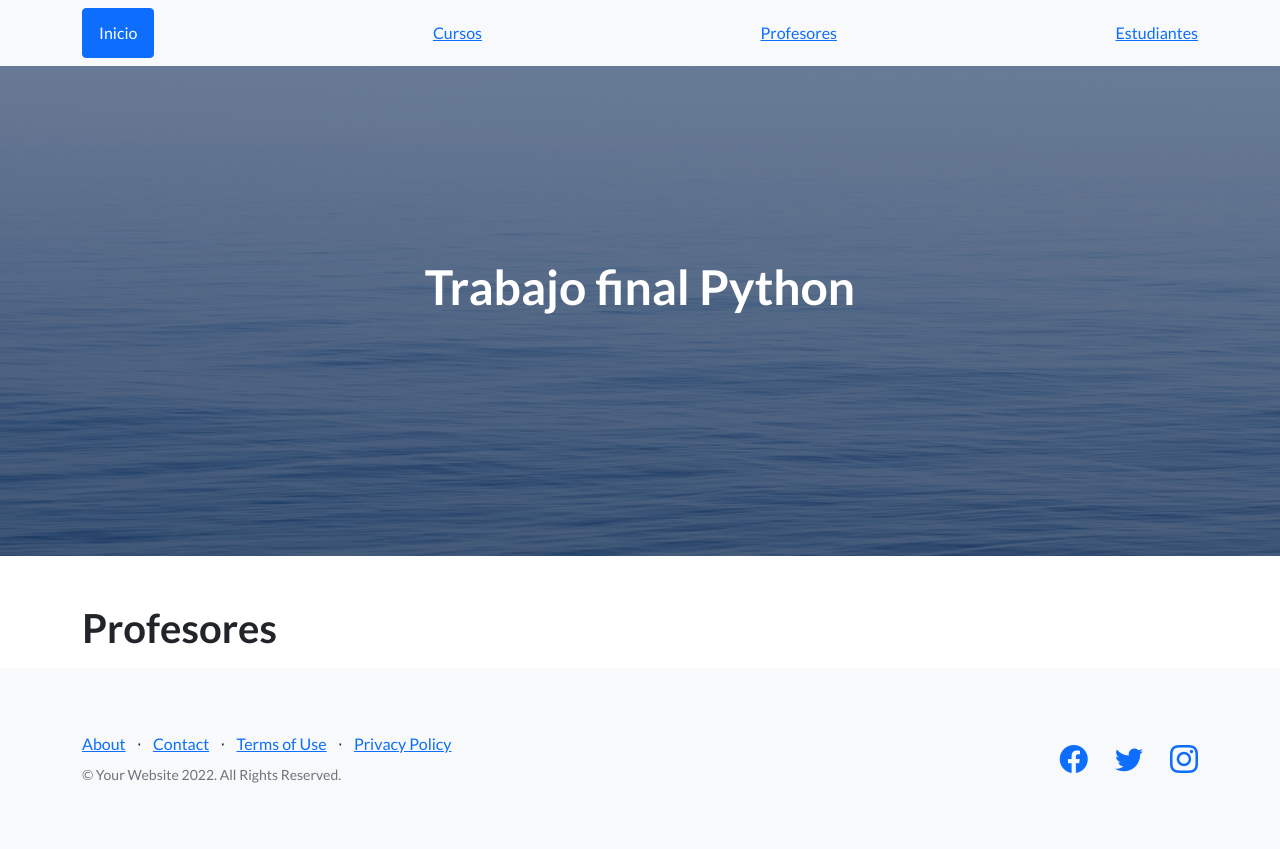
After one commit to felixmasera/ProyectoCoder, a Django app: page /leer-profesores/ in a window 1280 px wide. The commit adds this page. Run offline with Django 4.2, Linux system fonts and the light colour scheme; data that the repository does not hold is empty; some libraries are stand-ins or nearby versions.

Commit message:
clase22completa

```diff
--- a/AppCoder/models.py
+++ b/AppCoder/models.py
@@ -28,6 +28,8 @@
     email = models.EmailField()
     profesion = models.CharField(max_length=30)
 
+    def __str__(self):
+        return self.nombre + " " + self.apellido
     class Meta:
         verbose_name_plural= 'Profesores'
 
--- /dev/null
+++ b/AppCoder/templates/AppCoder/leer-profesores.html
@@ -0,0 +1,42 @@
+{% extends 'AppCoder/padre.html' %}
+
+{% block titulo %}
+
+Estos son nuestros integrantes
+{% endblock %}
+
+{% block contenido %}
+
+<section class="mt-5">
+    <div class="container">
+        <div class="row">
+            <divc class="col-lg-12">
+                <h1>Profesores</h1>
+                <p>
+                    <form action="{% url 'estudiantes' %}"></form>
+                    <ul>
+                    {% for profesor in profesores %}
+                        <li>{{ profesor }} - <a href="{% url 'eliminar-profesor' profesor.id %}">Eliminar</a></li>
+                    {% endfor %}
+                    </ul>
+
+                </p>
+
+            </divc>
+
+        </div>
+
+    </div>
+
+</section>
+
+
+
+
+
+
+
+
+
+
+{% endblock  %}
--- a/AppCoder/templates/AppCoder/padre.html
+++ b/AppCoder/templates/AppCoder/padre.html
@@ -34,7 +34,7 @@
                     <div class="col-xl-6">
                         <div class="text-center text-white">
                             <!-- Page heading-->
-                            <h1 class="mb-5">Nuestra wen intermedia con Django!</h1>
+                            <h1 class="mb-5">Trabajo final Python</h1>
 
                         </div>
                     </div>
--- a/AppCoder/templates/AppCoder/profesores.html
+++ b/AppCoder/templates/AppCoder/profesores.html
@@ -6,8 +6,9 @@
 {% endblock %}
 
 {% block contenido %}
-<h1>Profesores</h1>
-<p>Aqui va la info de los profes</p>
+
+
+
 
 
 <form action="{% url 'profesores' %}" method="POST">
--- a/AppCoder/templates/AppCoder/resultados-busqueda.html
+++ b/AppCoder/templates/AppCoder/resultados-busqueda.html
@@ -20,14 +20,14 @@
 </head>
 <body>
 
-    <p>Estamos buscando la camada {{ camada }}</p>
+    <p>Estamos buscando la camada: {{ camada }}</p>
 
     {% if cursos %}
 
     <ul>
         {% for curso in cursos %}
-        <li>{{ curso.camada }}:<li>
-        <li>{{ curso.nombre }}</li>
+            <li>{{ curso.camada }}:<li>
+            <li>{{ curso.nombre }}</li>
         {% endfor %}
     </ul>
 
--- a/AppCoder/urls.py
+++ b/AppCoder/urls.py
@@ -11,6 +11,8 @@
     path('entregables/', entregables,name='entregables'),
     #path('curso-formulario/',curso_formulario, name='curso-formulario'),
     path('profesor-formulario/', profesor_formulario,name='profesor-formulario' ),
-    path('busqueda-camada/',buscar_camada, name='busqueda-camada'),
-    path('buscar/', buscar,name='buscar')
+    #path('busqueda-camada/',buscar_camada, name='busqueda-camada'),
+    path('buscar/', buscar,name='buscar'),
+    path('leer-profesores/',leer_profesores, name = 'leer-profesores'),
+    path('eliminar-profesor/<profesor_id>',eliminar_profesor, name='eliminar-profesor')
 ]
--- a/AppCoder/views.py
+++ b/AppCoder/views.py
@@ -20,6 +20,8 @@
             informacion = mi_formulario.cleaned_data
             curso = Curso(nombre=informacion['curso'], camada=informacion['camada'])
             curso.save()
+
+
 
             nuevo_curso = {'nombre': informacion['curso'], 'camada': informacion['camada']}
             return render(request, 'AppCoder/cursos.html',{'formulario_curso': mi_formulario,
@@ -118,4 +120,24 @@
     else:
         resultado= 'Espacios en blanco'
 
-        return render(request, 'AppCoder/inicio.html', {'resultado': resultado})
+    return render(request, 'AppCoder/inicio.html', {'resultado': resultado})
+
+def leer_profesores(request):
+       profesores = Profesor.objects.all()
+
+       contexto = {'profesores':profesores}
+
+       return render(request, 'AppCoder/leer-profesores.html', contexto)
+
+
+
+def eliminar_profesor(request,profesor_id):
+    profesor = Profesor.objects.get(id=profesor_id)
+    profesor.delete()
+
+    profesores = Profesor.objects.all()
+
+    contexto = {'profesores': profesores}
+
+
+    return render(request, 'AppCoder/leer-profesores.html', contexto)
```
